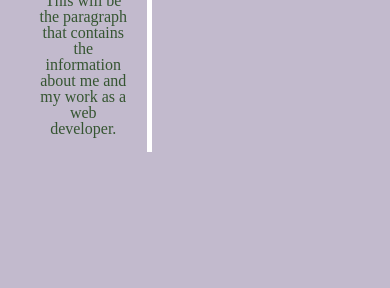
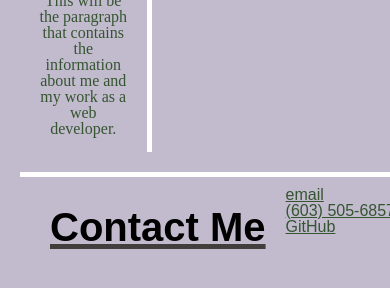
Before and after one commit to sambrez/S.Breslin-Portfolio, a plain HTML site: page index.html in a window 390 px wide. Shown: the part 1212-1500 px from the top of the page. Before the commit the page ends 1364 px from the top, so only its background shows below. Drawn offline with Linux system fonts and the light colour scheme.

Commit message:
updates to html and css (footer, media queries)

```diff
--- a/assets/css/style.css
+++ b/assets/css/style.css
@@ -39,6 +39,8 @@ h1 {
 }
 
 a {
+    display: flex;
+    flex-wrap: wrap;
     color:#355531;
 }
 
@@ -110,6 +112,25 @@ main {
     flex-wrap: wrap;
 }
 
+footer {
+    width: 100%;
+    height: 150px;
+    margin: 20px;
+    padding: 10px;
+    border-top: 5px solid #fff;
+}
+
+.footer h2 {
+    float: left;
+    display: inline;
+    font-size: 40px;
+}
+
+footer ul {
+    display: inline;
+    float: left;
+}
+
   @media screen and (max-width: 1232px) {
     header {
         text-align: center;
@@ -130,12 +151,16 @@ main {
   }
 
   @media screen and (max-width 768px) {
-    .header nav {
+    main,
+    nav {
         flex-direction: column;
     }
+    aside {
+        order: 2;
+        background-color: #b0bf2d;
   }
 
-  @media screen and (max-width: 576px) {
+  /* @media screen and (max-width: 576px) {
     header {
       background-color: #8ac4ff;
-    }
+    } */
--- a/index.html
+++ b/index.html
@@ -39,11 +39,25 @@
             <section id="projects">
                 <p></p>
             </section>
+        </main>
 
-            <footer id="contact-me">
-                <p></p>
-            </footer>
-        </main>
+         <footer class="footer" id="contact-me">
+            <h2>Contact Me</h2>
+            <p><a href="mailto:sambreslin02@gmail.com">email</a></p>
+            <p><a href="tel:+6035056857">(603) 505-6857</a></p>
+            <p><a href="https://github.com/sambrez">GitHub</a></p>
+            <!-- <ul>
+                <li>
+                   <a></a>
+                </li>
+                <li>
+                    <a>phone</a>
+                </li>
+                <li>
+                    <a>GitHub</a>
+                </li>
+            </ul> -->
+        </footer>
 
     </body>
 </html>
```
